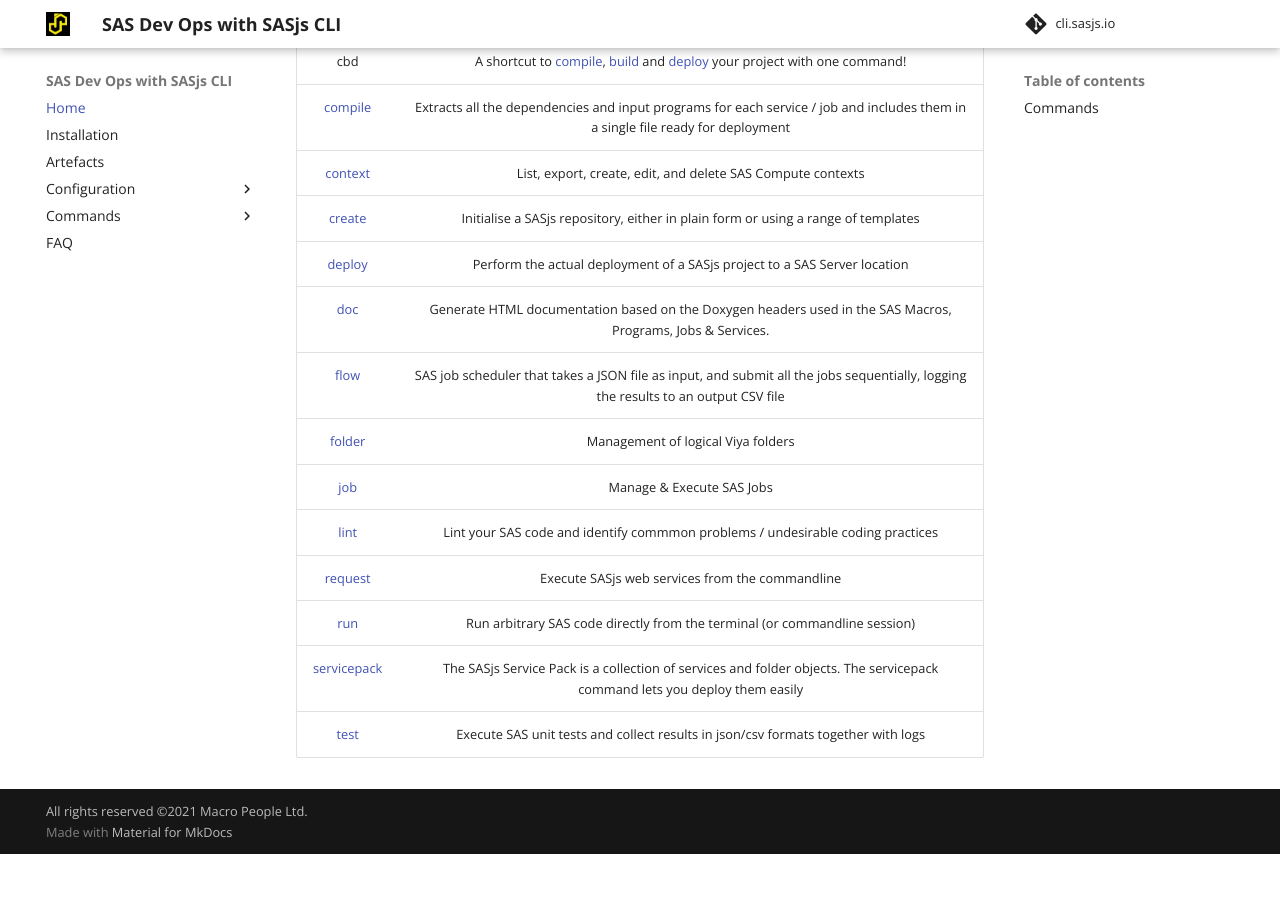
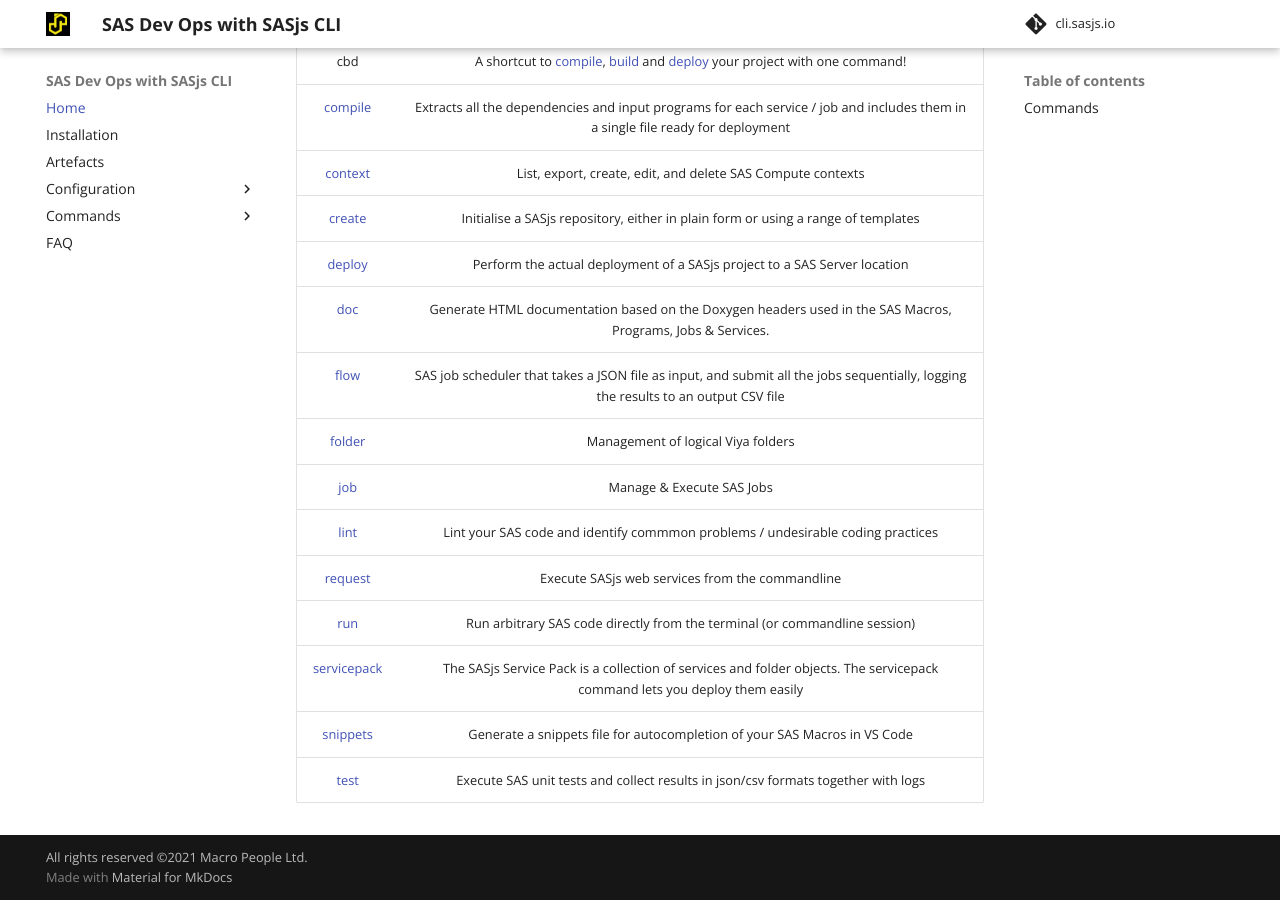
Before and after one commit to sasjs/cli.sasjs.io, an MkDocs documentation site: the page built from docs/index.md, in a window 1280 px wide and 900 px high, scrolled down 932 px. Built offline with MkDocs 1.6.1 and Material for MkDocs 9.7.7, drawn with Linux system fonts in a browser that asks for light colours; comment, search, counter and statistics services are not loaded; before the commit the page ends 1786 px from its top, so only the background shows below that.

Commit message:
Update index.md

```diff
--- a/docs/index.md
+++ b/docs/index.md
@@ -33,4 +33,5 @@
 | [request](/request) | Execute SASjs web services from the commandline |
 | [run](/run) | Run arbitrary SAS code directly from the terminal (or commandline session) |
 | [servicepack](/servicepack) | The SASjs Service Pack is a collection of services and folder objects. The servicepack command lets you deploy them easily |
+| [snippets](/snippets) | Generate a snippets file for autocompletion of your SAS Macros in VS Code|
 | [test](/test) | Execute SAS unit tests and collect results in json/csv formats together with logs |
```
